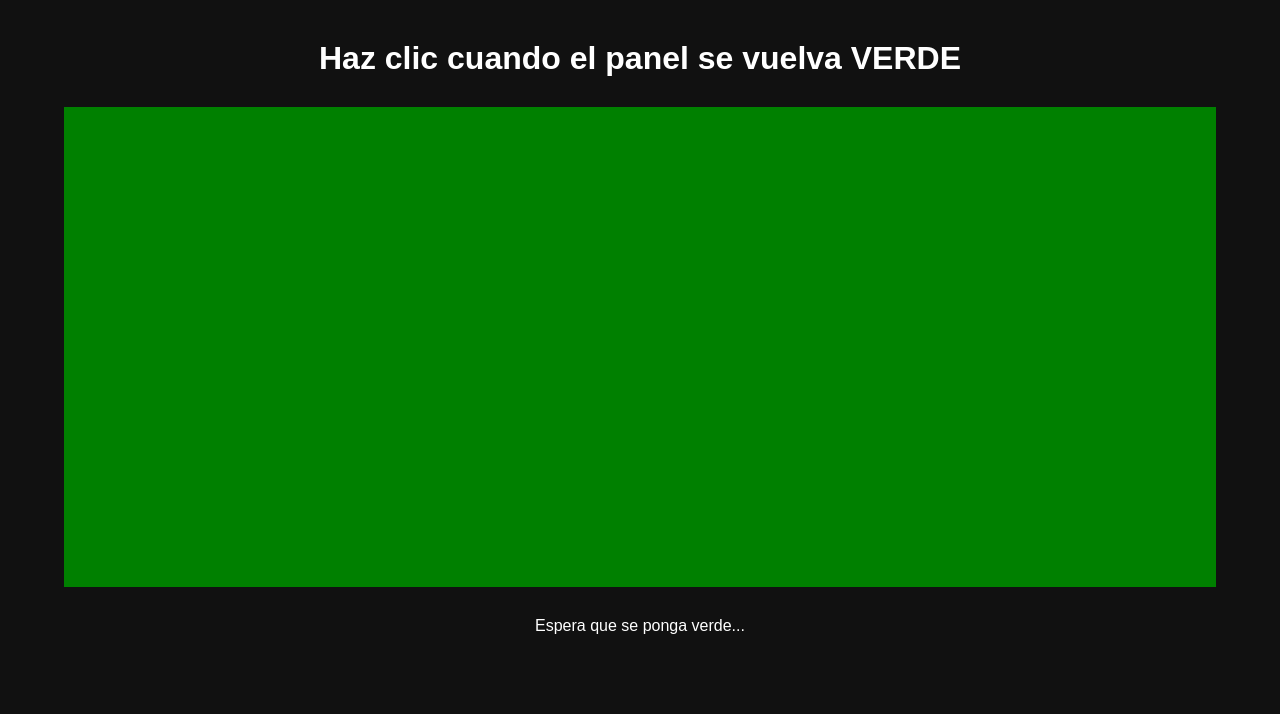
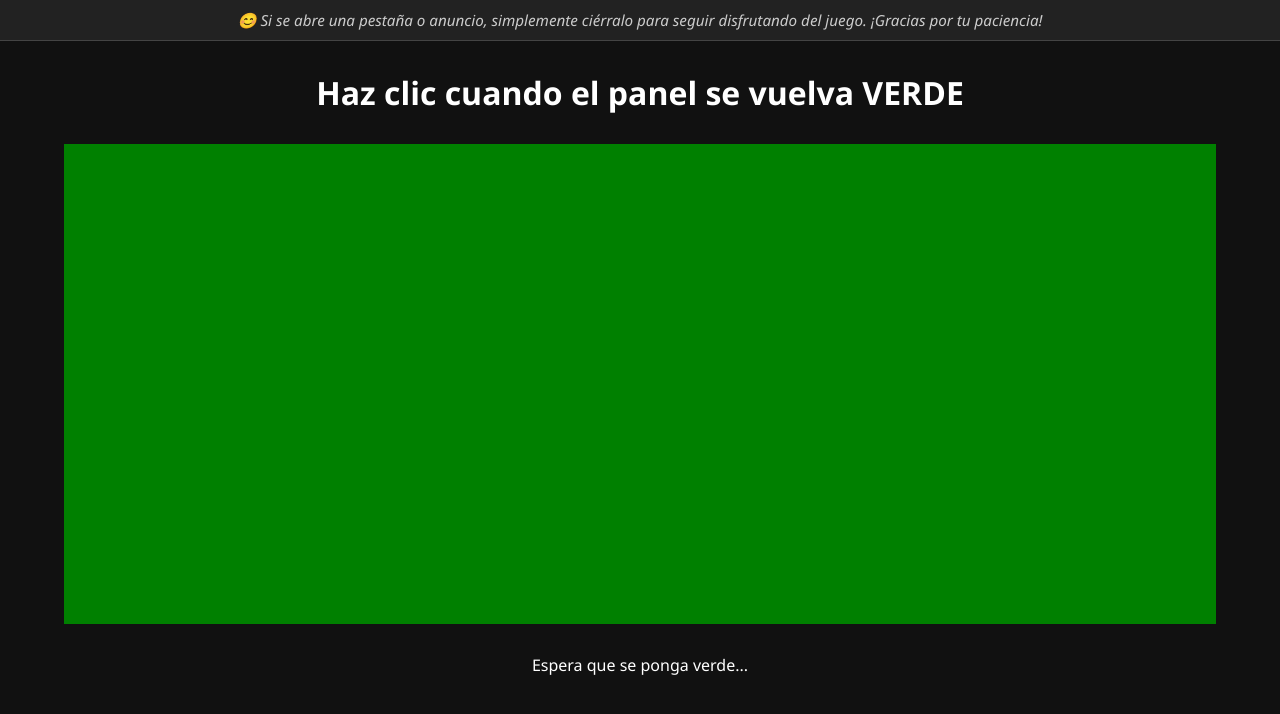
Before and after one commit to tobet000/Horoscopos, a plain HTML site: page index.html in a window 1280 px wide. Drawn offline with Linux system fonts and the light colour scheme.

Commit message:
Add files via upload

```diff
--- a/index.html
+++ b/index.html
@@ -9,13 +9,23 @@
       background-color: #111;
       color: #fff;
       text-align: center;
-      font-family: sans-serif;
+      font-family: 'Segoe UI', sans-serif;
       margin: 0;
       padding: 0;
     }
 
+    .mensaje-anuncio {
+      font-size: 0.95rem;
+      color: #ccc;
+      background: #222;
+      padding: 10px 15px;
+      margin: 0;
+      border-bottom: 1px solid #444;
+      font-style: italic;
+    }
+
     h1 {
-      margin-top: 40px;
+      margin-top: 30px;
     }
 
     #container-panel {
@@ -66,6 +76,10 @@
   </style>
 </head>
 <body>
+
+  <p class="mensaje-anuncio">
+    😊 Si se abre una pestaña o anuncio, simplemente ciérralo para seguir disfrutando del juego. ¡Gracias por tu paciencia!
+  </p>
 
   <h1>Haz clic cuando el panel se vuelva VERDE</h1>
   <div id="container-panel">
@@ -128,12 +142,6 @@
     });
 
     boton.addEventListener("click", () => {
-      // Inserta el anuncio justo antes de reiniciar
-      const scriptAnuncio = document.createElement("script");
-      scriptAnuncio.type = "text/javascript";
-      scriptAnuncio.src = "//pl27052028.profitableratecpm.com/9f/bf/39/9fbf395ee0077c42cad5d2ec3e77eb69.js";
-      document.body.appendChild(scriptAnuncio);
-
       iniciarJuego();
     });
 
```
